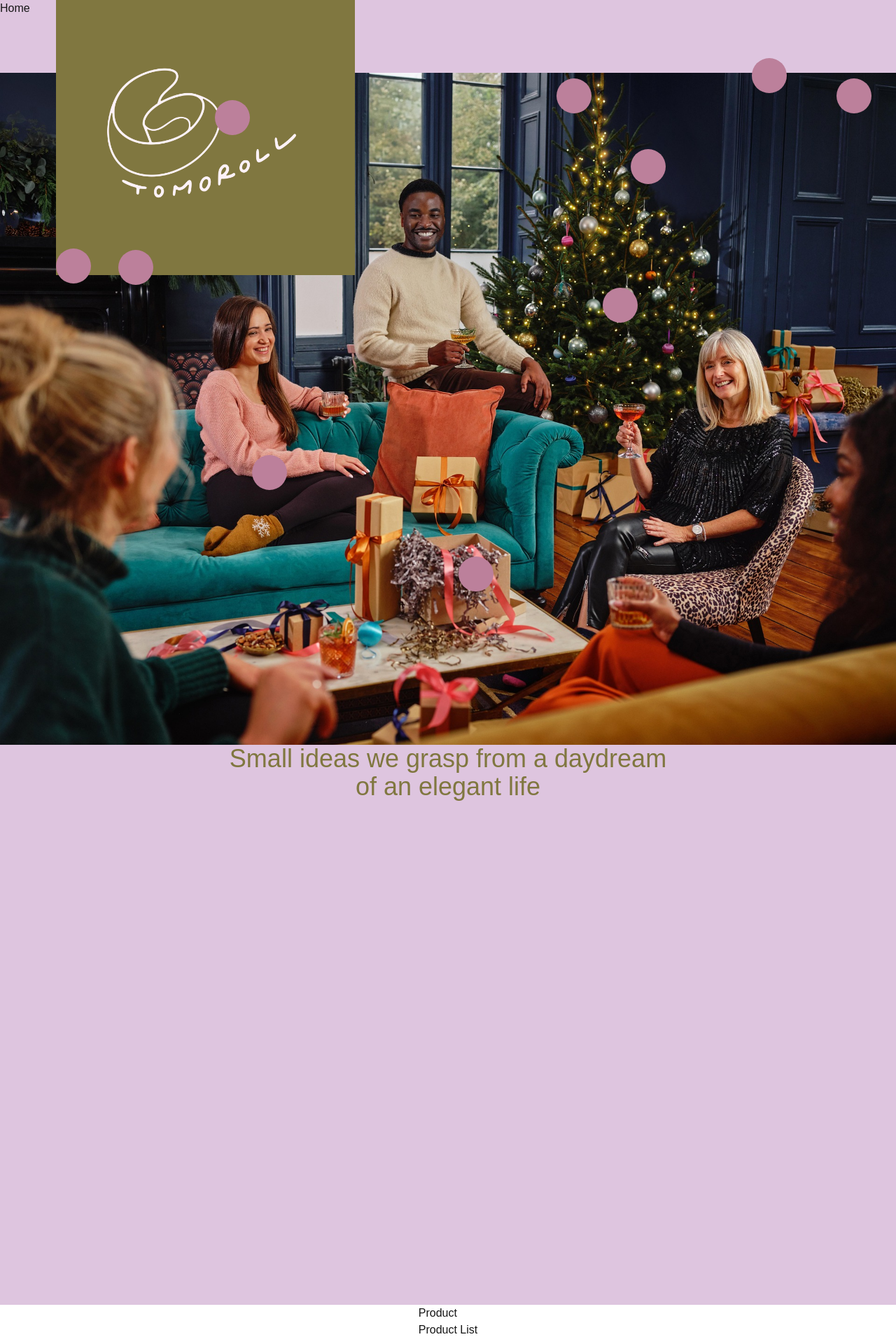
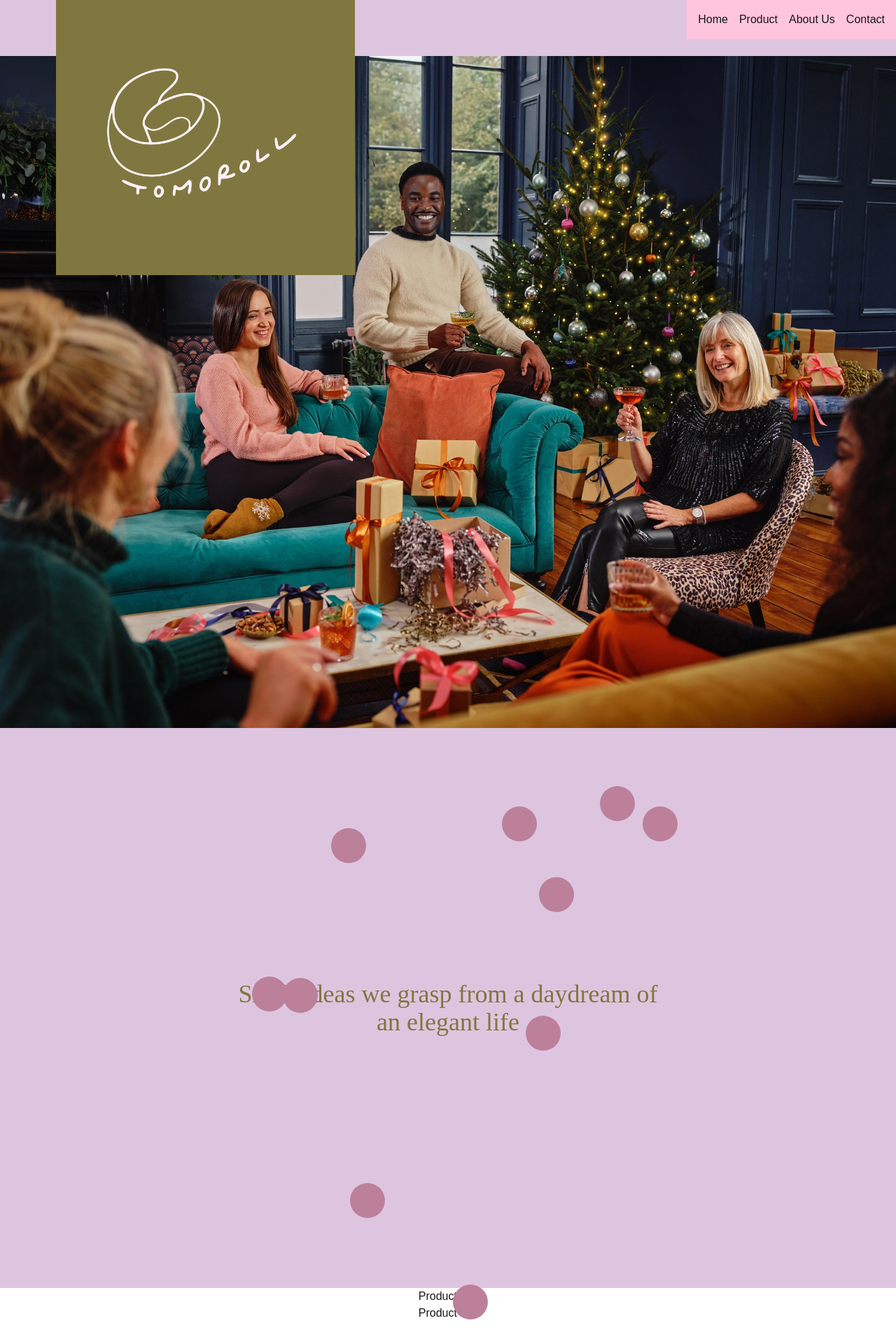
Before and after one commit to sunpochin/tomoroll, a Next.js app: page / in a window 1280 px wide. Shown: the top 1920 px of the page at 70% size. Built offline with nearby package versions, Linux system fonts and the light colour scheme.

Commit message:
feat: 1.use serif font 2. some circles in the place

```diff
--- a/src/app/HomeSection.tsx
+++ b/src/app/HomeSection.tsx
@@ -1,5 +1,6 @@
 // src/app/HomeSection.tsx
 import React from 'react';
+import Navbar from '@/app/NavBar';
 
 const HomeSection = () => {
   const circles = Array.from({ length: 10 }).map((_, index) => {
@@ -11,7 +12,7 @@ const HomeSection = () => {
       <div
         key={index}
         className="circle"
-        style={{ left: `${left}vw`, top: `${top}vh` }} // use vw and vh to set position
+        style={{ left: `${left}%`, top: `${top}%` }} // use percentage to set position
       />
     );
   });
@@ -20,17 +21,17 @@ const HomeSection = () => {
     <section id="home" className="
     min-h-screen min-w-screen bg-custom-pink
     relative">
-      <h1>Home</h1>
+      <Navbar />
       <img src="/images/tomoroll.png"
         alt="tomoroll"
         className="w-1/3 absolute top-0 left-20" />
-      <div className="flex flex-col items-center justify-center mt-20">
+      <div className="flex flex-col items-center justify-between mt-20">
         <img src="/images/whisky-1920.jpg" alt="home-image" />
-        <div className="font-custom-brown text-center text-4xl w-1/2 h-screen">
-          Small ideas we grasp from a daydream of an elegant life
+        <div id="ideas" className="font-custom-brown text-center text-4xl w-1/2 min-h-screen flex flex-col items-center justify-center relative">
+          <p>Small ideas we grasp from a daydream of an elegant life</p>
+          {circles}
         </div>
       </div>
-      {circles}
     </section>
   );
 };
--- a/src/app/globals.css
+++ b/src/app/globals.css
@@ -39,6 +39,7 @@ body {
 
 .font-custom-brown {
   color: rgb(128, 119, 64);
+  font-family: 'Times New Roman', Times, serif;
 }
 
 
```
